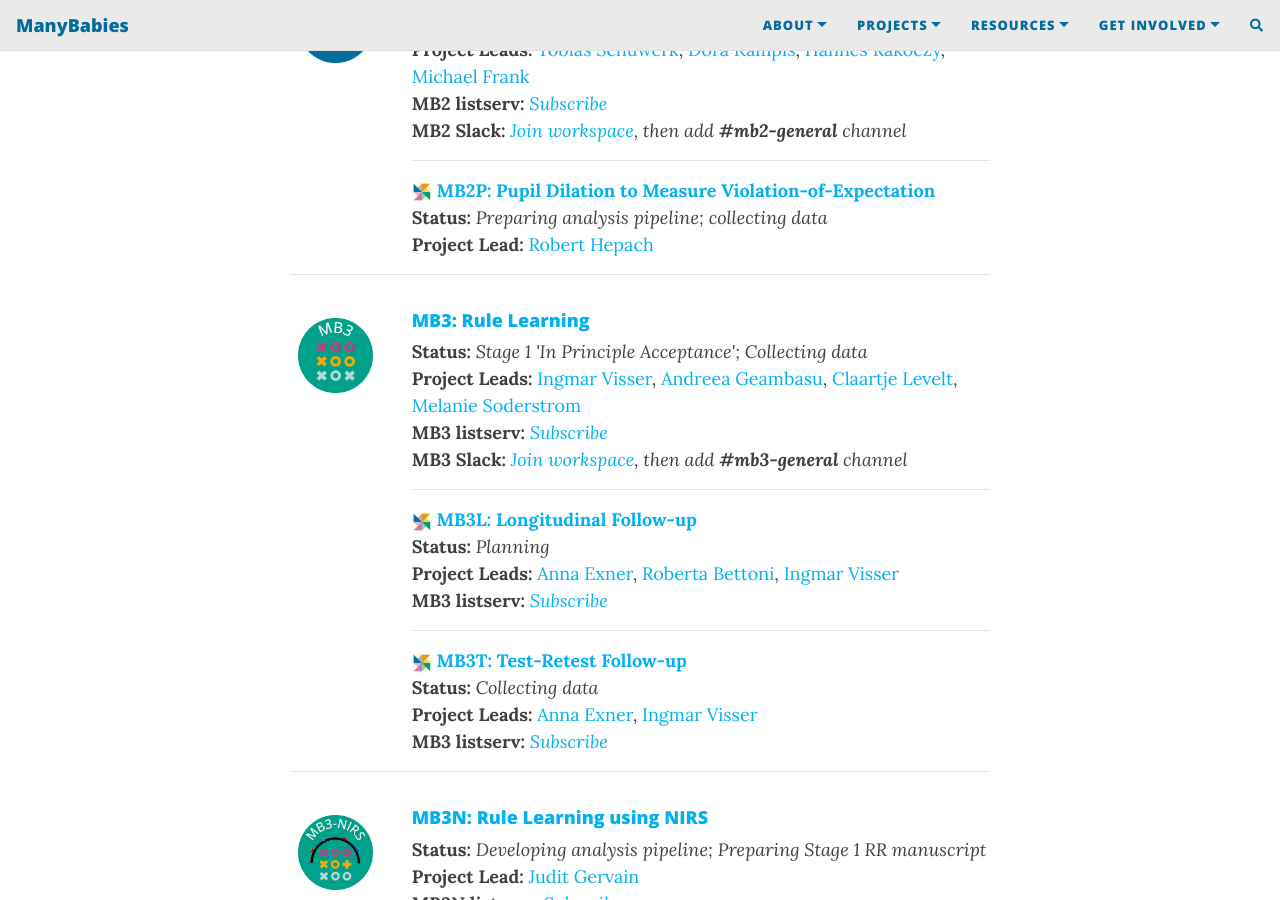
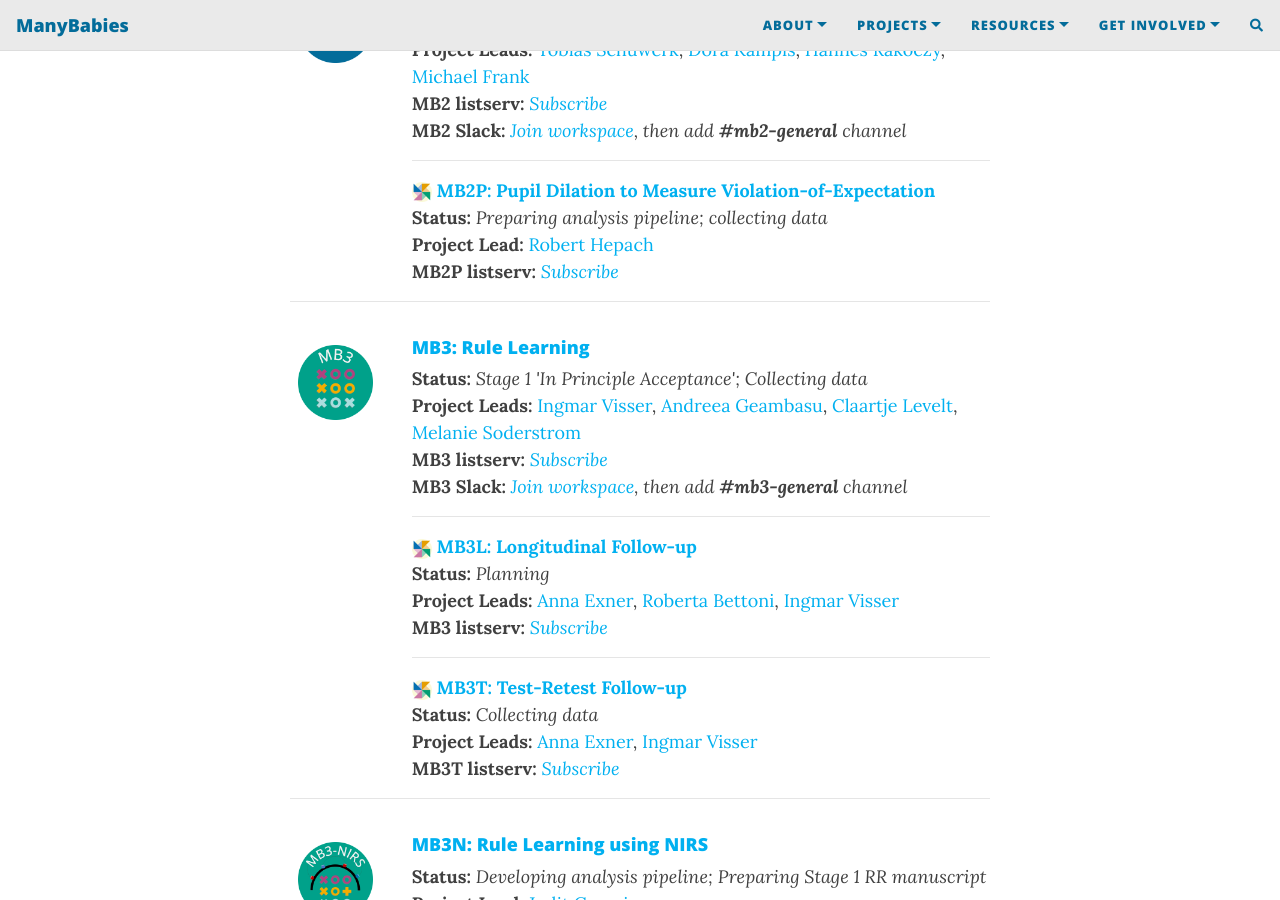
Before and after one commit to manybabies/manybabies.github.io, a Jekyll site: the page built from projects.md, in a window 1280 px wide and 900 px high, scrolled down 2111 px. Built offline with Jekyll 4.4.1, drawn with Linux system fonts in a browser that asks for light colours; nearby versions of some CDN libraries; comment, search, counter and statistics services are not loaded.

Commit message:
Update projects.md
update subscription links for MB2P and MB3T listservs

```diff
--- a/projects.md
+++ b/projects.md
@@ -116,6 +116,7 @@
         <img src="/assets/img/spinoff_icon.png" alt="spinoff pinwheel icon" width="20" height="20">  <b><a href="{{site.baseurl}}/MB2P/">MB2P: Pupil Dilation to Measure Violation-of-Expectation</a></b><br>
         <b>Status:</b> <i>Preparing analysis pipeline; collecting data</i><br>
         <b>Project Lead:</b> <a href="mailto:robert.hepach@psy.ox.ac.uk">Robert Hepach</a><br>
+        <b>MB2P listserv:</b> <a href="https://groups.google.com/a/manybabies.org/g/mb2p-list" target="_blank"><i>Subscribe</i></a><br>
       </div>
     </div>
     <hr>
@@ -141,7 +142,7 @@
         <img src="/assets/img/spinoff_icon.png" alt="spinoff pinwheel icon" width="20" height="20">  <b><a href="{{site.baseurl}}/MB3T/">MB3T: Test-Retest Follow-up</a></b><br>
         <b>Status:</b> <i>Collecting data</i><br>
         <b>Project Leads:</b> <a href="mailto:anna.exner@posteo.de">Anna Exner</a>, <a href="mailto:i.visser@uva.nl">Ingmar Visser</a><br>
-        <b>MB3 listserv:</b> <a href="https://mailman.stanford.edu/mailman/listinfo/manybabies3" target="_blank"><i>Subscribe</i></a><br>
+        <b>MB3T listserv:</b> <a href="https://groups.google.com/g/mb3t" target="_blank"><i>Subscribe</i></a><br>
       </div>
     </div>
     <hr>
```
